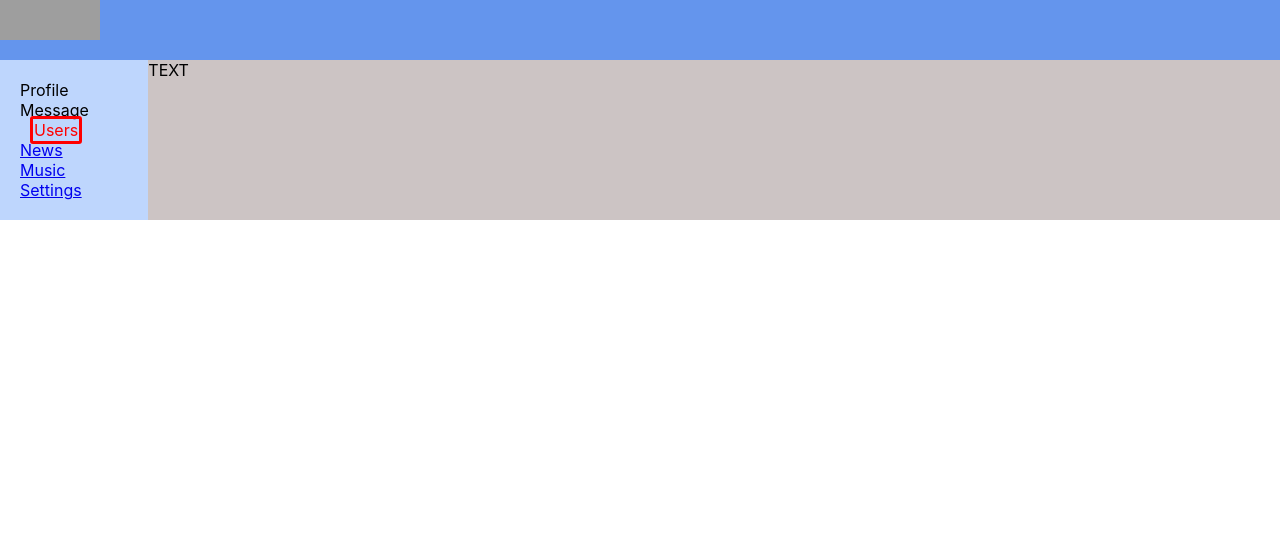
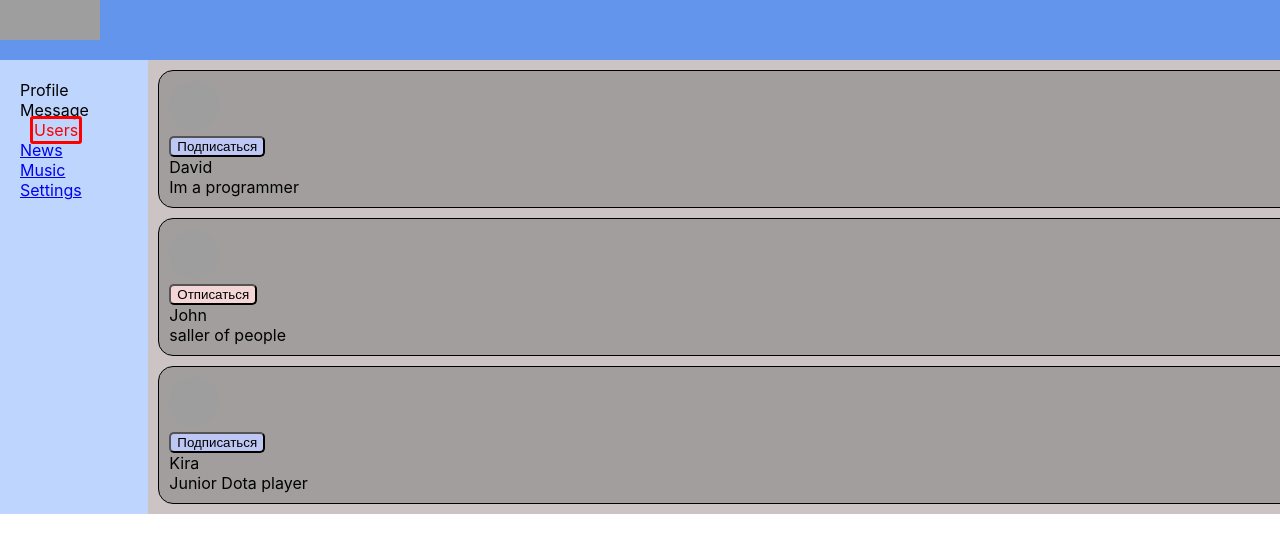
Before and after one commit to Roman-Akimov/Social-Network, a React (Create React App) app: page /users in a window 1280 px wide. Shown: the top 552 px of the page. Built offline with nearby package versions, Linux system fonts and the light colour scheme; grey boxes are pictures that could not be loaded.

Commit message:
50-52. axios

```diff
--- a/src/App.js
+++ b/src/App.js
@@ -6,6 +6,7 @@ import Profile from "./components/Profile/Profile";
 import {BrowserRouter, Route, Routes} from "react-router";
 import DialogsContainer from "./components/Dialogs/DialogsContainer";
 import Users from "./components/Users/Users";
+import UsersContainer from "./components/Users/UsersContainer";
 
 function App(props) {
     return (
@@ -19,7 +20,7 @@ function App(props) {
 
                         <Route path='/dialogs/*' element={<DialogsContainer/>}  />
 
-                        <Route path='/users/*' element={<Users/>}   />
+                        <Route path='/users/*' element={<UsersContainer/>}   />
                         {/*пока не добавлено*/}
                         {/*<Route path='/profile' element={<Profile/>}/>*/}
                         {/*<Route path='/profile' element={<Profile/>}/>*/}
--- a/src/components/Users/Users.jsx
+++ b/src/components/Users/Users.jsx
@@ -1,11 +1,37 @@
 import React from "react";
+import s from "./Users.module.css"
+import axios from "axios";
 
 let Users = (props) => {
-    return (
-        <div>TEXT</div>
-    )
 
-
+    if (props.users.length === 0){
+        axios.get("https://social-network.samuraijs.com/api/1.0/users").then(response => {
+            props.setUsers(response.data.items);
+        })
+    }
+    return <div>
+        {
+            props.users.map(u => <div className={s.body} key={u.id}>
+                <span>
+                    <div className="s.userAvatar">
+                        <img src={u.photos.small !== null ? u.photos.small  : "https://aidlab.iyte.edu.tr/wp-content/uploads/sites/246/2021/06/no_photo-1024x1024.png"} alt="avatar"/>
+                    </div>
+                    <div>{
+                        u.followed
+                            ? (<button className={s.followed} onClick={() => { props.toggle(u.id) }}> Отписаться </button>)
+                            : (<button className={s.unfollowed} onClick={() => { props.toggle(u.id) }}> Подписаться </button>)
+                    }
+                    </div>
+                    <span>
+                        <div>{u.name}</div><div>{u.status}</div>
+                    </span>
+                    <span>
+                        <div>{/*u.location.countryName*/}</div><div>{/*u.location.cityName*/}</div>
+                    </span>
+                </span>
+            </div>)
+        }
+    </div>
 }
 
 export default Users;
--- /dev/null
+++ b/src/components/Users/Users.module.css
@@ -0,0 +1,26 @@
+
+.body{
+    border: 1px solid black;
+    border-radius: 15px;
+    padding: 10px;
+    margin: 10px;
+    background-color: #a29e9e;
+}
+
+.body img{
+    width: 50px;
+    height: 50px;
+    border-radius: 30px;
+}
+
+button{
+    border-radius: 5px;
+}
+
+.followed{
+    background-color: #f5d6d6;
+}
+
+.unfollowed{
+    background-color: #bec7f3;
+}
--- /dev/null
+++ b/src/components/Users/UsersContainer.jsx
@@ -0,0 +1,23 @@
+import React from "react";
+import {connect} from "react-redux";
+import Users from "./Users";
+import {setUsersAC, toggleFollowAC} from "../../redux/users-reducer";
+
+let mapStateToProps = (state) => {
+    return {
+        users: state.usersPage.users
+    }
+}
+
+let mapDispatchToProps = (dispatch) => {
+    return {
+        toggle: (userId) => {
+            dispatch(toggleFollowAC(userId))
+        },
+        setUsers: (users) => {
+            dispatch(setUsersAC(users));
+        }
+    }
+}
+
+export default connect(mapStateToProps, mapDispatchToProps)(Users)
--- a/src/redux/redux-store.js
+++ b/src/redux/redux-store.js
@@ -2,11 +2,13 @@ import {combineReducers, createStore} from "redux";
 import profileReducer from "./profile-reducer";
 import dialogsReducer from "./dialogs-reducer";
 import sidebarReducer from "./sidebar-reducer";
+import usersReducer from "./users-reducer";
 
 let reducers = combineReducers({
     profilePage: profileReducer,
     dialogsPage: dialogsReducer,
-    sidebar: sidebarReducer
+    sidebar: sidebarReducer,
+    usersPage: usersReducer,
 })
 
 let store = createStore(reducers);
--- a/src/redux/users-reducer.js
+++ b/src/redux/users-reducer.js
@@ -1,34 +1,42 @@
-const FOLLOW = "FOLLOW";
-const UNFOLLOW = "UNFOLLOW";
+const TOGGLE_FOLLOW = "TOGGLE_FOLLOW";
+const SET_USERS = "SET_USERS";
 
 let initialState = {
     users: [
-        {id: 1, follower: false, fullName: "David", status: "Im a programmer", local:{city: "Samara", country: "Russia"}},
-        {id: 1, follower: true, fullName: "John", status: "saller of people", local:{city: "New York", country: "USA"}},
-        {id: 1, follower: false, fullName: "Kira", status: "Junior Dota player", local:{city: "Minsk", country: "Belarus"}},
+        {id: 1, photos:"https://cdn0.iconfinder.com/data/icons/team-work-and-organization-2/128/78-1024.png",
+            followed: false, name: "David", status: "Im a programmer", location:{cityName: "Samara", countryName: "Russia"}},
+        {id: 2, photos:"https://cdn0.iconfinder.com/data/icons/team-work-and-organization-2/128/78-1024.png",
+            followed: true, name: "John", status: "saller of people", location:{cityName: "New York", countryName: "USA"}},
+        {id: 3, photos:"https://cdn0.iconfinder.com/data/icons/team-work-and-organization-2/128/78-1024.png",
+            followed: false, name: "Kira", status: "Junior Dota player", location:{cityName: "Minsk", countryName: "Belarus"}},
     ]
 };
 
 
-const usersReducer = (state = initialState, action) => {
+const usersReducer = (state = initialState, action = {}) => {
     switch (action.type){
-        case FOLLOW:
-            let stateCopy = {
+        case TOGGLE_FOLLOW:
+            return {
                 ...state,
-                //: [...state.users],
-                users: state.users.map(u => u){
-                    return  u
+                users: state.users.map(u =>
+                    u.id === action.userId
+                        ? {...u, followed: !u.followed}
+                        : u
+                )
+            }
+        case SET_USERS: {
+            return {
+                ...state,
+                users: [/*...state.users,*/ ...action.users]
+            }
         }
-            }
-        case UNFOLLOW:
+
         default:
             return state
     }
 }
 
-export const followActionCreator = () => ({type: FOLLOW, UserId});
-export const unfollowActionCreator = () => ({type: UNFOLLOW});
-// export const updateNewPostActionCreator = (text) =>
-//     ({type: UPDATE_NEW_POST_TEXT, newText: text});
+export const toggleFollowAC = (userId) => ({type: TOGGLE_FOLLOW, userId});
+export const setUsersAC = (users) => ({type: SET_USERS, users});
 
-export default usersReducer();
+export default usersReducer;
```
